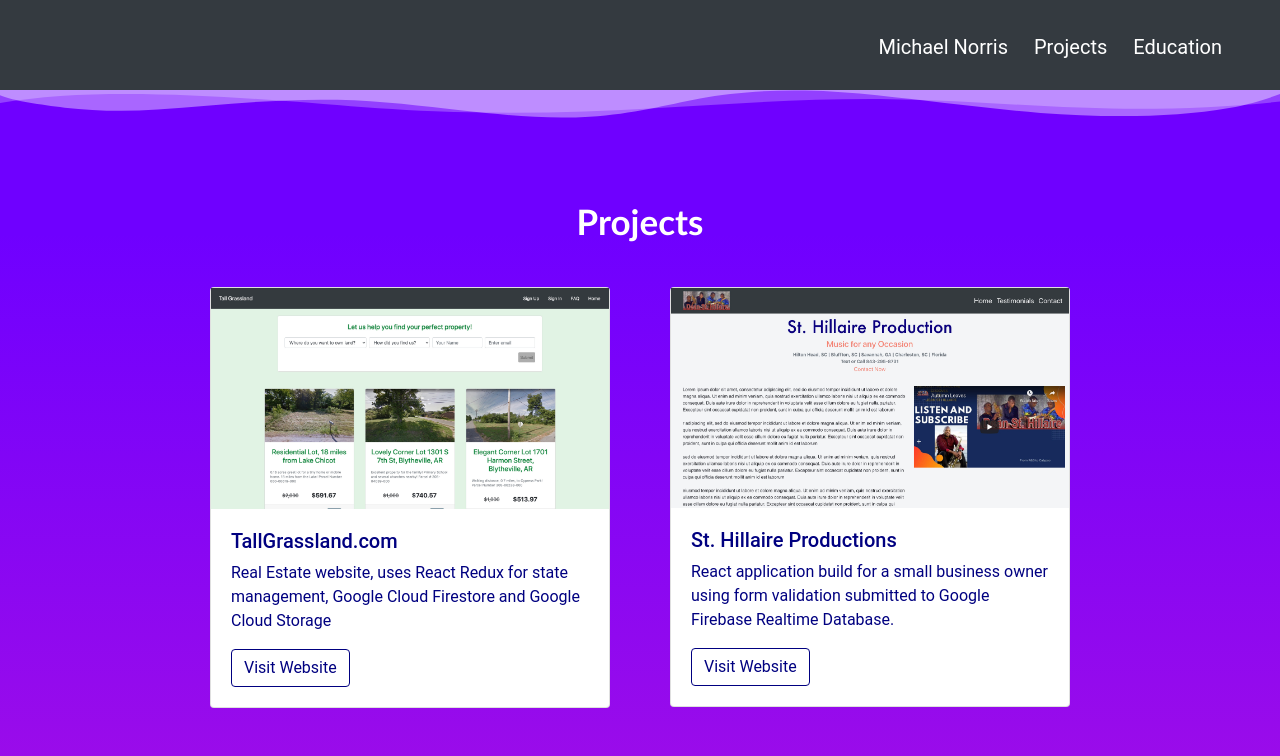
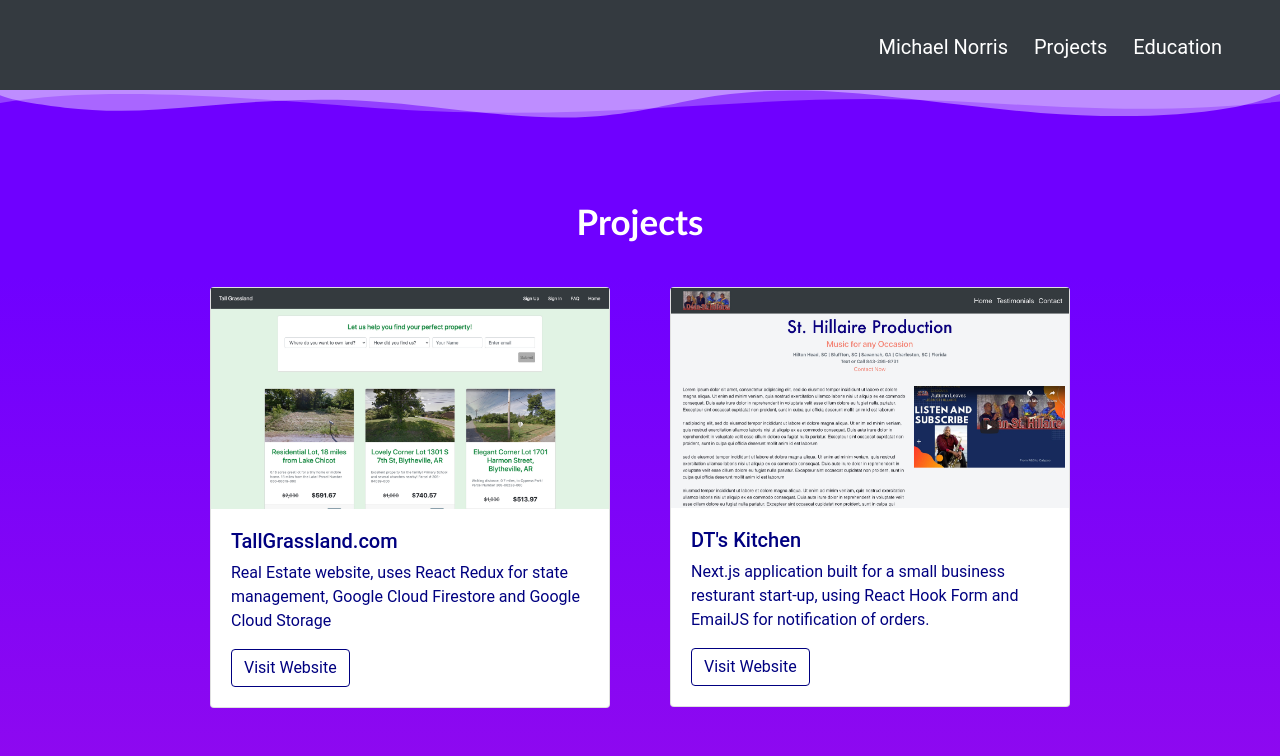
Before and after one commit to Norrismi/react_portfolio, a React (Create React App) app: page /projects in a window 1280 px wide. Shown: the top 756 px of the page. Built offline with nearby package versions, Linux system fonts and the light colour scheme.

Commit message:
added DT Kitchen

```diff
--- a/src/components/Utility/Data.js
+++ b/src/components/Utility/Data.js
@@ -17,6 +17,14 @@
     },
     {
       id: 2,
+      title: "DT's Kitchen",
+      description:
+        "Next.js application built for a small business resturant start-up, using React Hook Form and EmailJS for notification of orders.",
+      link: "https://dt-kitchen.vercel.app/",
+      source: StHillaire_Prod
+    },
+    {
+      id: 3,
       title: "St. Hillaire Productions",
       description:
         "React application build for a small business owner using form validation submitted to Google Firebase Realtime Database.",
@@ -24,7 +32,7 @@
       source: StHillaire_Prod
     },
     {
-      id: 3,
+      id: 4,
       title: "Jarvis Creek",
       description:
         "House ad featuring Leaflet Map, React Responsive Carousel and form validation with form data recorded in firebase firestore.",
@@ -32,7 +40,7 @@
       source: JarvisCreek
     },
     {
-      id: 4,
+      id: 5,
       title: "Your Weather",
       description:
         "Used weatherstack API to retreive weather and weather metrics around the world",
```
